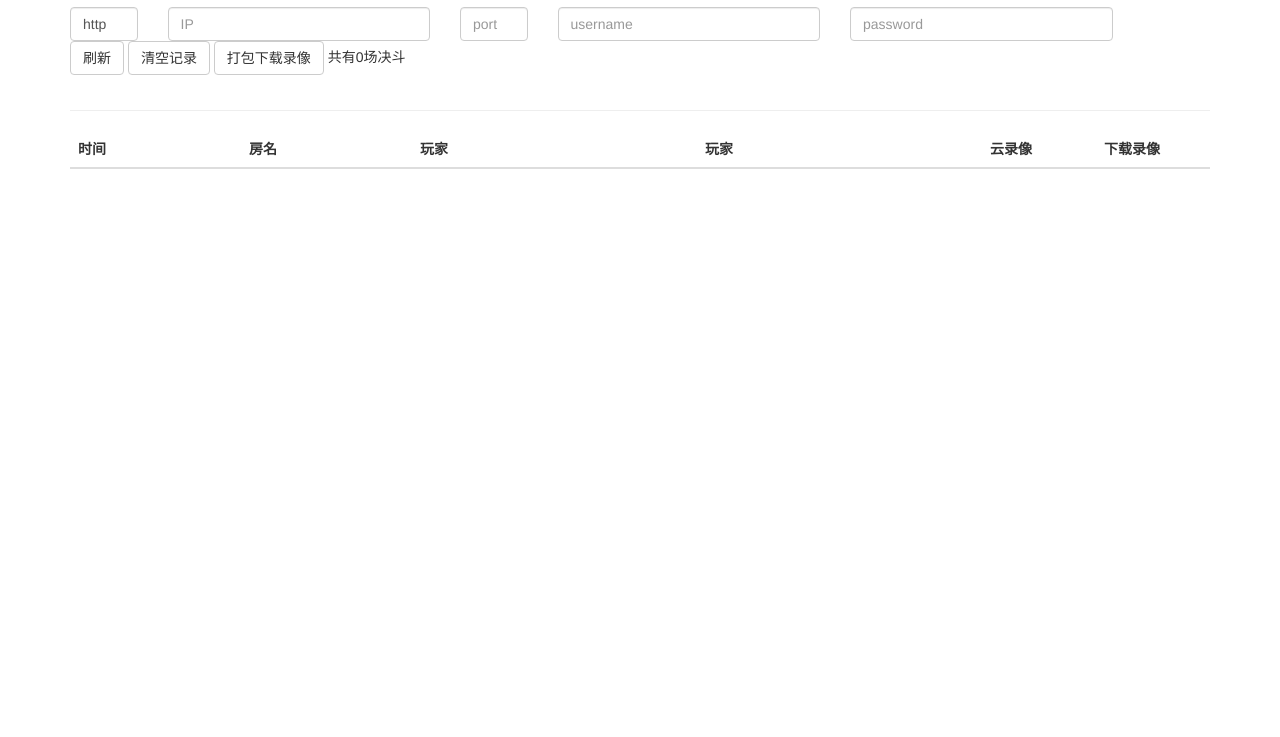
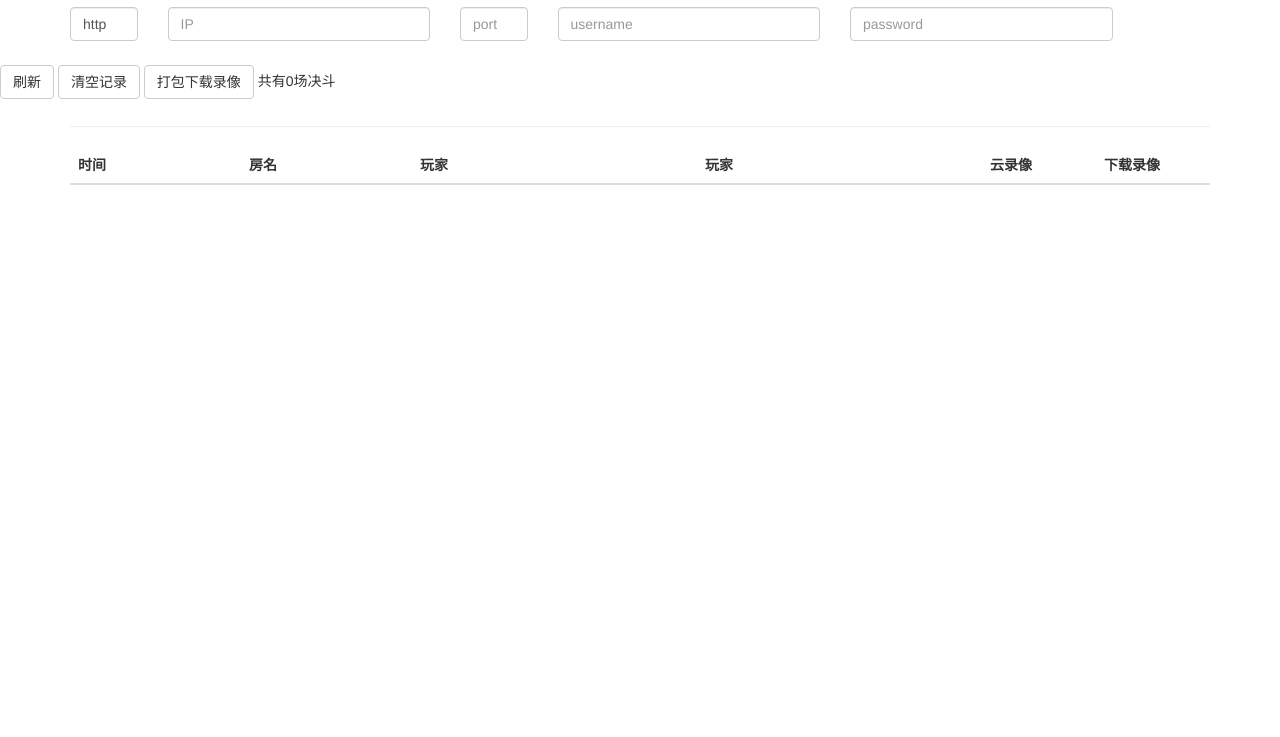
Before and after one commit to mycard/srvpro, a plain HTML site: page replay-dashboard.html in a window 1280 px wide. Shown: the part 63-800 px from the top of the page. Drawn offline with nearby package versions, Linux system fonts and the light colour scheme.

Commit message:
put buttons at the next row

```diff
--- a/replay-dashboard.html
+++ b/replay-dashboard.html
@@ -27,24 +27,15 @@
         <div class="col-lg-3">
             <input type="password" class="form-control" id="password" value="" placeholder="password">
         </div>
-        <div class="col-lg-4">
-            <button class="btn btn-default" id="open_button">刷新</button>
-            <button class="btn btn-default" id="empty_button">清空记录</button>
-            <button class="btn btn-default" id="pack_button">打包下载录像</button>
-            共有<span id="num">0</span>场决斗
-        </div>
     </div>
-    <!--div class="row">
-        <div class="col-lg-2">
-            <button class="btn btn-default" id="empty_button">清空记录</button>
-        </div>
-        <div class="col-lg-2">
-            <button class="btn btn-default" id="pack_button">打包下载录像</button>
-        </div>
-        <div class="col-lg-2">
-            <span id="message_callback"></span>
-        </div>
-    </div-->
+</div>
+<div class="row buttons">
+    <div class="col-lg-12">
+        <button class="btn btn-default" id="open_button">刷新</button>
+        <button class="btn btn-default" id="empty_button">清空记录</button>
+        <button class="btn btn-default" id="pack_button">打包下载录像</button>
+        共有<span id="num">0</span>场决斗
+    </div>
 </div>
 <div class="container">
     <hr>
```
